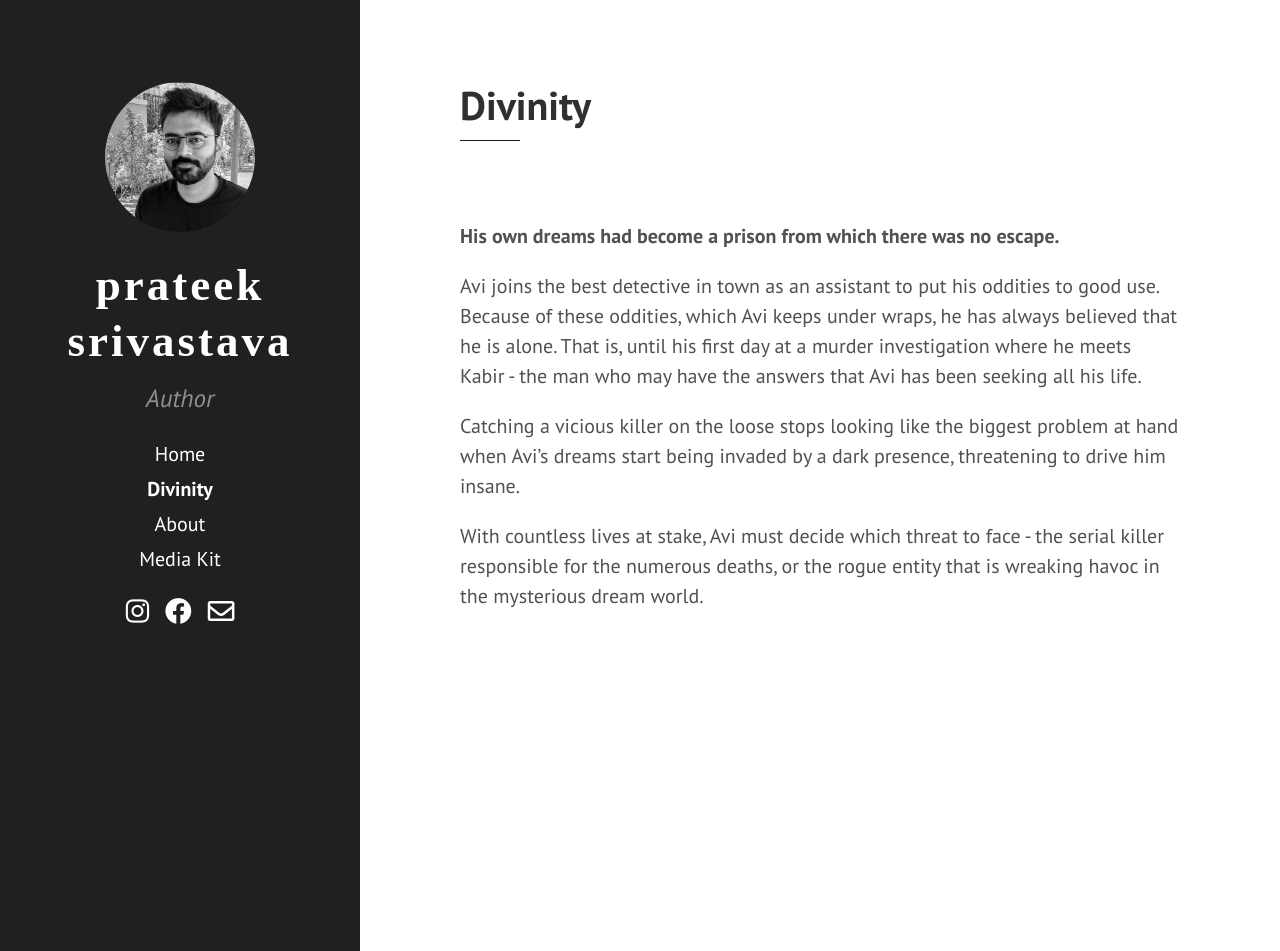
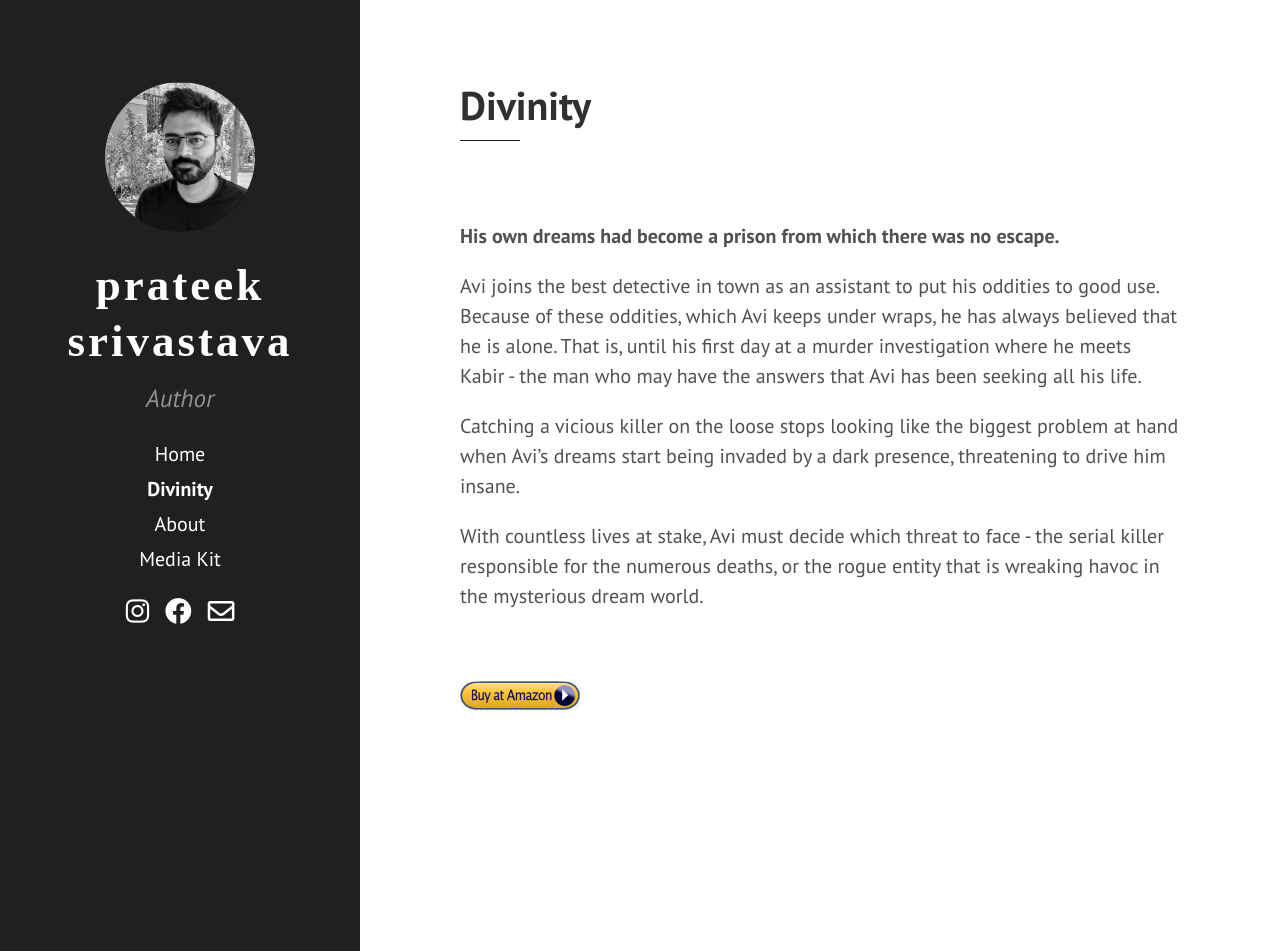
Before and after one commit to pratzo13/pratzo13.github.io, a Jekyll site: the page built from 01_divinity.md, in a window 1280 px wide and 951 px high. Built offline with Jekyll 4.4.1, drawn with Linux system fonts in a browser that asks for light colours; nearby versions of some CDN libraries.

Commit message:
buy now link on divinity page

```diff
--- a/01_divinity.md
+++ b/01_divinity.md
@@ -4,7 +4,6 @@ indexName: Divinity
 title: Divinity
 permalink: /divinity/
 ---
-
 
 <p>
   <b>His own dreams had become a prison from which there was no escape.</b>
@@ -21,3 +20,9 @@ permalink: /divinity/
 <p>
   With countless lives at stake, Avi must decide which threat to face - the serial killer responsible for the numerous deaths, or the rogue entity that is wreaking havoc in the mysterious dream world.
 </p>
+<br/>
+<div class="cropped">
+<a href="https://amzn.to/32eMG2y" target="_blank">
+  <img src="/media/buynow.png" alt=""/>
+</a>
+</div>
--- a/public/css/website.css
+++ b/public/css/website.css
@@ -13,3 +13,14 @@
   left:50%;
   transform: translate(-50%,-50%)
 }
+
+.cropped {
+    width: 120px; /* width of container */
+    height: 30px; /* height of container */
+    overflow: hidden;
+    border-radius: 20%
+}
+
+.cropped img {
+    margin: -47px 0px 0px 0px;
+}
```
Also changed, not shown: 02_about.md (+1 -1 lines), media/buynow.png (added).
